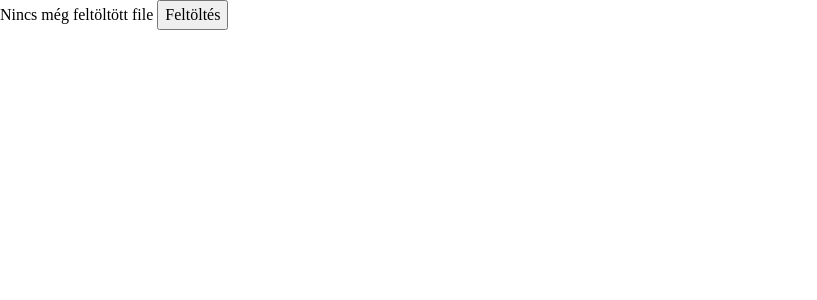
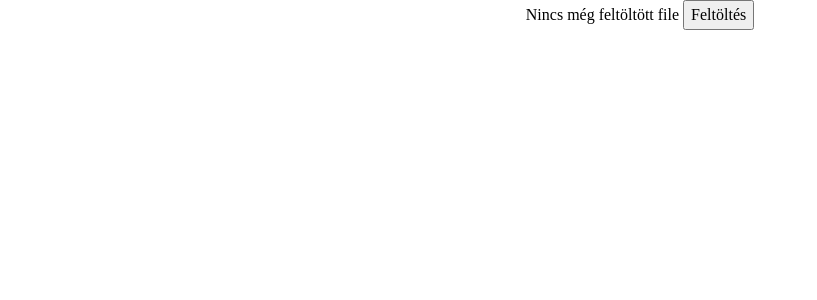
Before and after one commit to cycool89/git-stat-visualizer, an Angular app: page /#/ in a window 1280 px wide. Shown: the top 300 px of the page, without its empty margins (0-817 px from the left). Built offline with nearby package versions, Linux system fonts and the light colour scheme.

Commit message:
Center file-upload field

```diff
--- a/src/app/app.component.html
+++ b/src/app/app.component.html
@@ -1,7 +1,6 @@
 <app-upload-full-git-history
   (parsedGitHistoryUploaded)="onParsedGitHistoryUploaded($event)"
 ></app-upload-full-git-history>
-<br>
 <div *ngFor="let commit of commits | keyvalue">
   {{ commit.key }} : {{ commit.value }} <br>
 </div>
--- a/src/app/modules/full-git-history/components/upload-full-git-history/upload-full-git-history.component.scss
+++ b/src/app/modules/full-git-history/components/upload-full-git-history/upload-full-git-history.component.scss
@@ -1,3 +1,10 @@
-.file-input {
-  display: none;
+:host {
+  display: flex;
+  align-content: center;
+  justify-content: center;
+  align-items: center;
+
+  .file-input {
+    display: none;
+  }
 }
```
